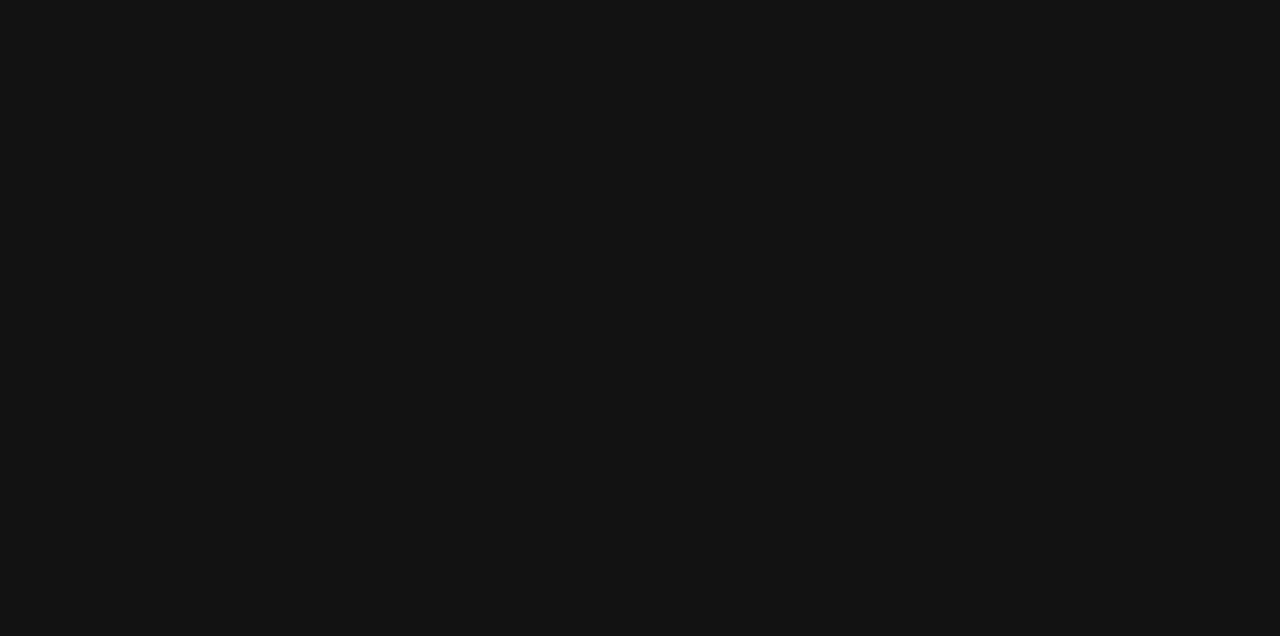
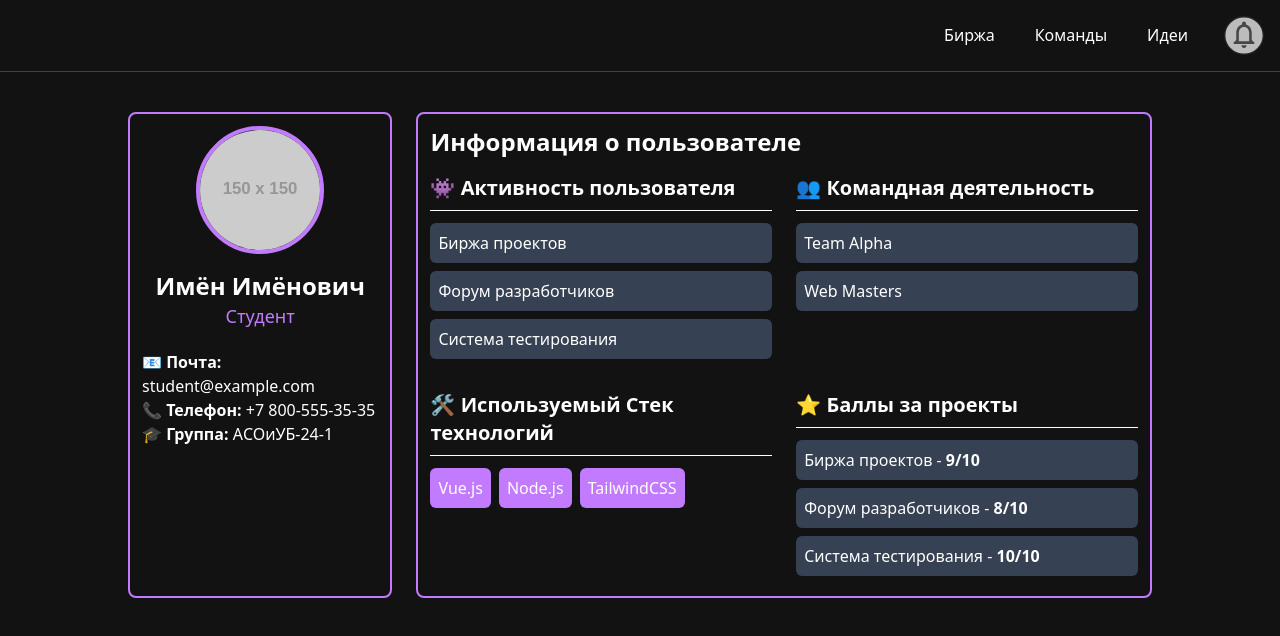
Before and after one commit to Fedorova-Daria/project_HSDT, a Vue app in the folder client/: page /profile in a window 1280 px wide. Shown: the top 636 px of the page. Built offline with nearby package versions, Linux system fonts and the light colour scheme; a web font is replaced by a local one.

Commit message:
Прототип профиля

```diff
--- a/client/src/components/Profile.vue
+++ b/client/src/components/Profile.vue
@@ -1 +1,157 @@
-<template></template>
+<template>
+  <div class="min-h-screen text-white flex flex-col">
+    <!-- Хедер -->
+    <header class="flex justify-between border-b border-zinc-700 p-4">
+      <div class="flex items-center gap-4 ml-auto">
+        <ul class="flex items-center gap-10">
+          <li
+            class="flex items-center gap-3 hover:text-purple-400 duration-500"
+          >
+            <button>Биржа</button>
+          </li>
+          <li
+            class="flex items-center gap-3 hover:text-purple-400 duration-500"
+          >
+            <button>Команды</button>
+          </li>
+          <li
+            class="flex items-center gap-3 hover:text-purple-400 duration-500"
+          >
+            <button>Идеи</button>
+          </li>
+        </ul>
+        <img src="/notific.svg" alt="notification" class="w-10 ml-5" />
+      </div>
+    </header>
+
+    <!-- Основной контейнер профиля -->
+    <div class="flex w-4/5 mx-auto mt-10 gap-6">
+      <!-- Левый блок (Информация о пользователе) -->
+      <div
+        class="w-1/4 bg-zinc-700 p-6 rounded-2xl shadow-lg"
+        className="p-3 border-solid border-2 border-purple-400 rounded-lg"
+      >
+        <div class="text-center">
+          <img
+            class="w-32 h-32 rounded-full border-4 border-purple-400 mx-auto"
+            src="https://via.placeholder.com/150"
+            alt=""
+          />
+          <h1 class="text-2xl font-semibold mt-4">
+            {{ user.name }} {{ user.surname }}
+          </h1>
+          <p class="text-purple-400 text-lg">{{ user.role }}</p>
+        </div>
+        <div class="mt-5">
+          <p><span class="font-bold">📧 Почта:</span> {{ user.email }}</p>
+          <p><span class="font-bold">📞 Телефон:</span> {{ user.phone }}</p>
+          <p><span class="font-bold">🎓 Группа:</span> {{ user.group }}</p>
+        </div>
+      </div>
+
+      <!-- Правый блок (Проекты, команды, стек технологий, оценки) -->
+      <div
+        class="w-3/4 bg-zinc-700 p-6 rounded-2xl shadow-lg"
+        className="p-3 border-solid border-2 border-purple-400 rounded-lg"
+      >
+        <h2 class="text-2xl font-semibold mb-4">Информация о пользователе</h2>
+
+        <div class="grid grid-cols-2 gap-6">
+          <!-- Проекты -->
+          <div>
+            <h3 class="text-xl font-semibold border-b pb-2 mb-3">
+              👾 Активность пользователя
+            </h3>
+            <ul>
+              <li
+                v-for="project in user.projects"
+                :key="project"
+                class="p-2 bg-gray-700 rounded-md mb-2"
+              >
+                {{ project }}
+              </li>
+            </ul>
+          </div>
+
+          <!-- Команды -->
+          <div>
+            <h3 class="text-xl font-semibold border-b pb-2 mb-3">
+              👥 Командная деятельность
+            </h3>
+            <ul>
+              <li
+                v-for="team in user.teams"
+                :key="team"
+                class="p-2 bg-gray-700 rounded-md mb-2"
+              >
+                {{ team }}
+              </li>
+            </ul>
+          </div>
+
+          <!-- Стек технологий -->
+          <div>
+            <h3 class="text-xl font-semibold border-b pb-2 mb-3">
+              🛠 Используемый Стек технологий
+            </h3>
+            <div class="flex flex-wrap gap-2">
+              <span
+                v-for="tech in user.technologies"
+                :key="tech"
+                class="p-2 bg-purple-400 rounded-md"
+              >
+                {{ tech }}
+              </span>
+            </div>
+          </div>
+
+          <!-- Оценки за проекты -->
+          <div>
+            <h3 class="text-xl font-semibold border-b pb-2 mb-3">
+              ⭐️ Баллы за проекты
+            </h3>
+            <ul>
+              <li
+                v-for="score in user.scores"
+                :key="score.project"
+                class="p-2 bg-gray-700 rounded-md mb-2"
+              >
+                {{ score.project }} -
+                <span class="font-bold">{{ score.grade }}/10</span>
+              </li>
+            </ul>
+          </div>
+        </div>
+      </div>
+    </div>
+  </div>
+</template>
+
+<script>
+export default {
+  data() {
+    return {
+      user: {
+        name: "Имён",
+        surname: "Имёнович",
+        role: "Студент",
+        email: "student@example.com",
+        phone: "+7 800-555-35-35",
+        group: "АСОиУБ-24-1",
+        projects: [
+          "Биржа проектов",
+          "Форум разработчиков",
+          "Система тестирования",
+        ],
+        teams: ["Team Alpha", "Web Masters"],
+        technologies: ["Vue.js", "Node.js", "TailwindCSS"],
+        scores: [
+          { project: "Биржа проектов", grade: 9 },
+          { project: "Форум разработчиков", grade: 8 },
+          { project: "Система тестирования", grade: 10 },
+        ],
+      },
+    };
+  },
+};
+</script>
```
Also changed, not shown: client/public/Mini.jpg (added), client/public/User.jpg (added).
